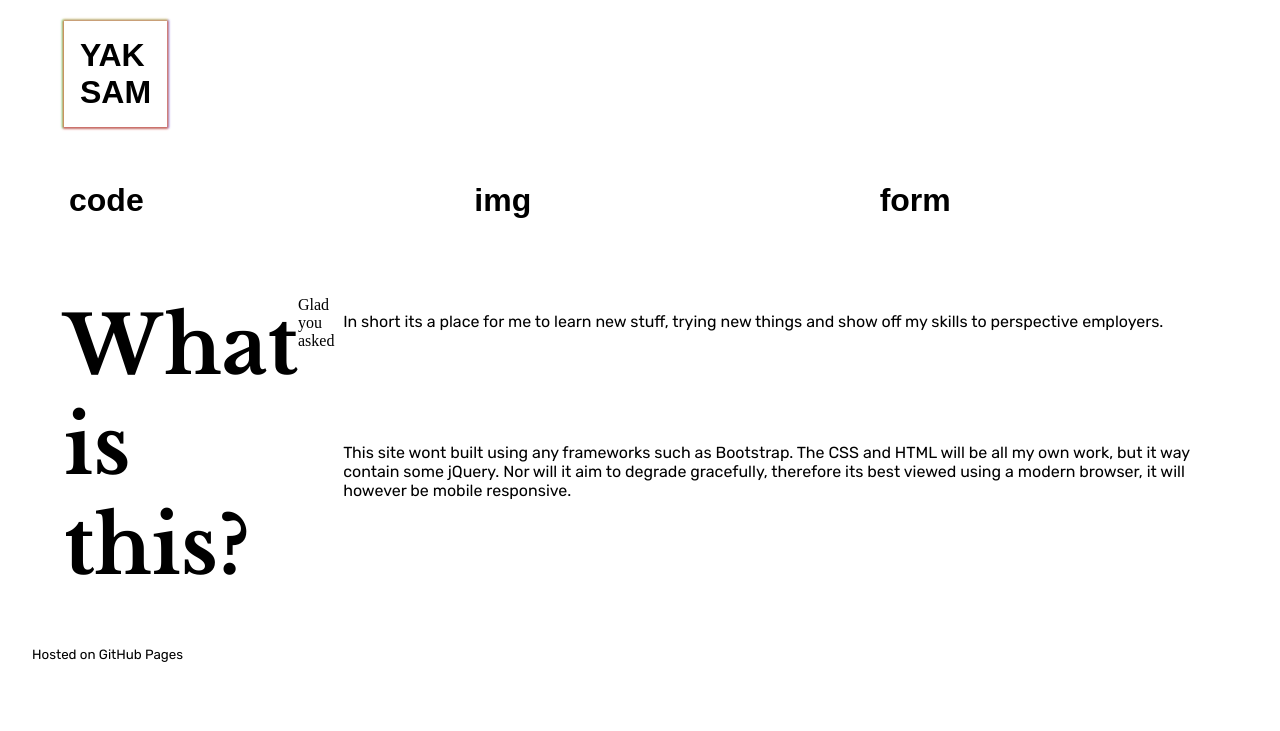
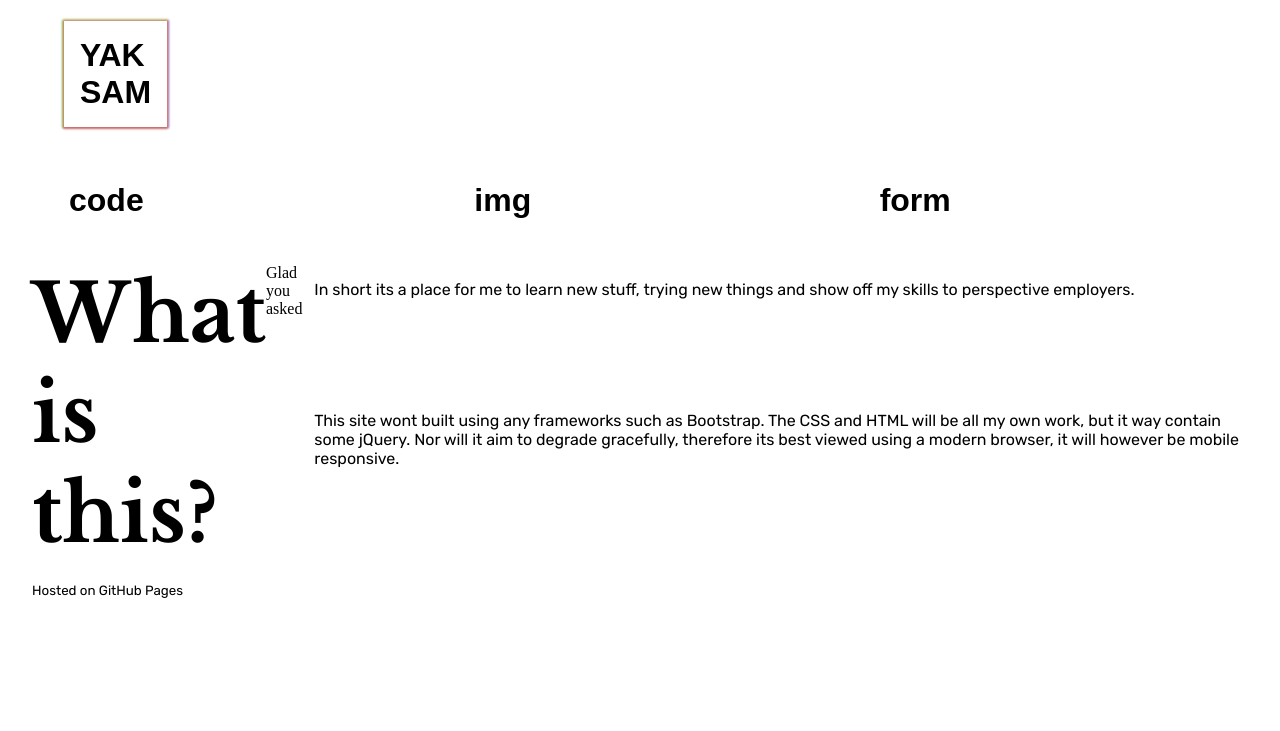
Before and after one commit to yakSam/YakSam, a plain HTML site: page index.html in a window 1280 px wide. Drawn offline with nearby package versions, Linux system fonts and the light colour scheme; a web font is replaced by a local one.

Commit message:
Update layout.css

```diff
--- a/stylesheets/layout.css
+++ b/stylesheets/layout.css
@@ -85,7 +85,6 @@ footer {
 
 	main {
 		grid-row-start: 3;
-		padding: 2rem;
 		flex-direction: row;
 	}
 }
```
